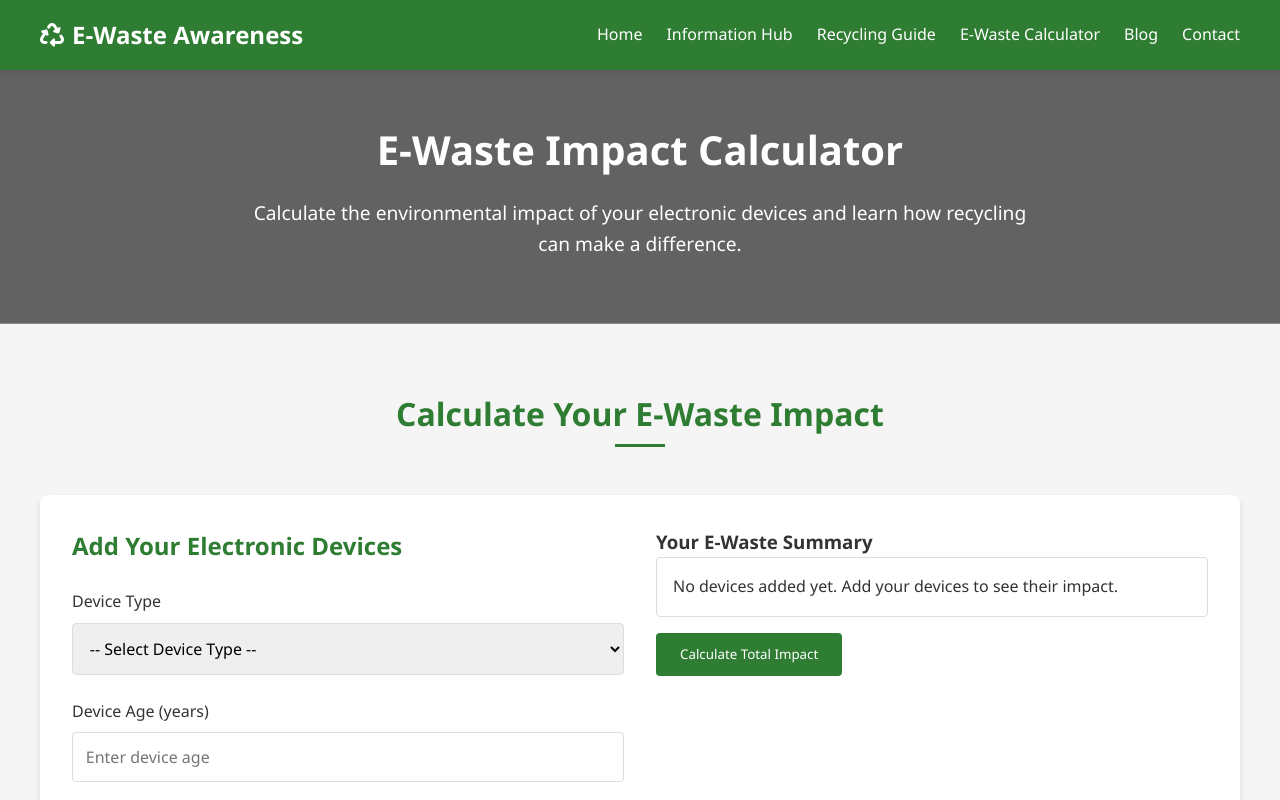
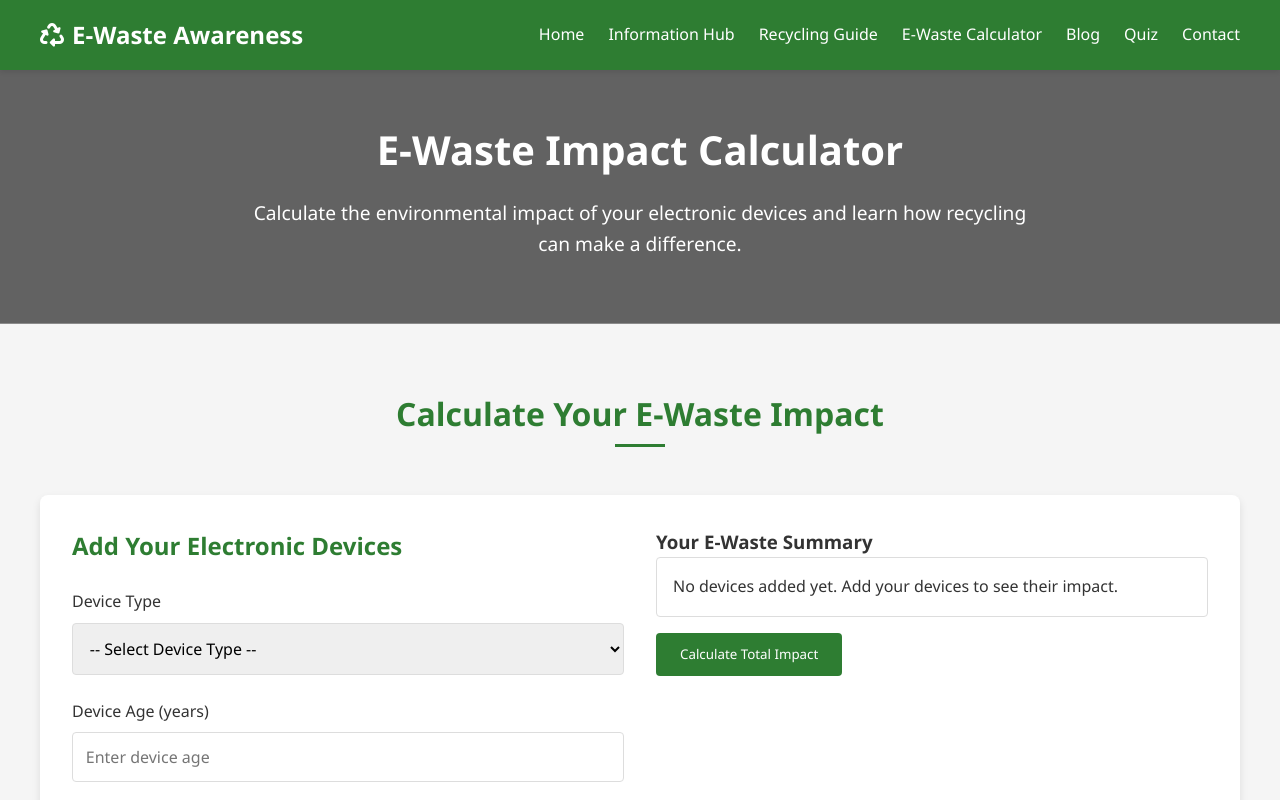
Before and after one commit to StoneCollector/ewaweb, a website: page views/calculator.html in a window 1280 px wide. Shown: the top 800 px of the page. Drawn offline with nearby package versions, Linux system fonts and the light colour scheme.

Commit message:
added quiz w nav

```diff
--- a/views/calculator.html
+++ b/views/calculator.html
@@ -448,6 +448,7 @@
                     <li><a href="/recycling-guide">Recycling Guide</a></li>
                     <li><a href="/calculator" class="active">E-Waste Calculator</a></li>
                     <li><a href="/blog">Blog</a></li>
+                    <li><a href="/quiz">Quiz</a></li>
                     <li><a href="/contact">Contact</a></li>
                 </ul>
             </nav>
```
Also changed, not shown: views/blog.html (+1 -0 lines), views/index.html (+1 -1 lines), views/info.html (+1 -0 lines), views/recycleguide.html (+1 -0 lines).
